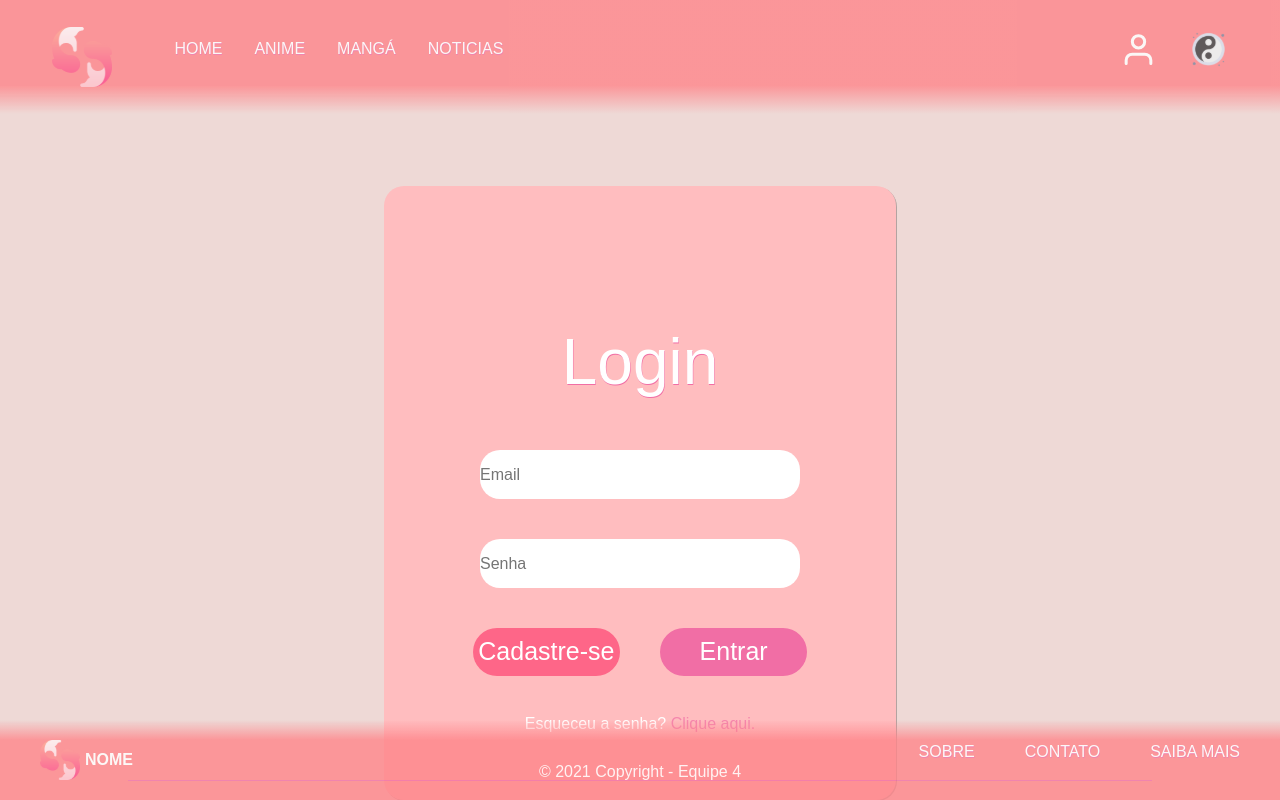
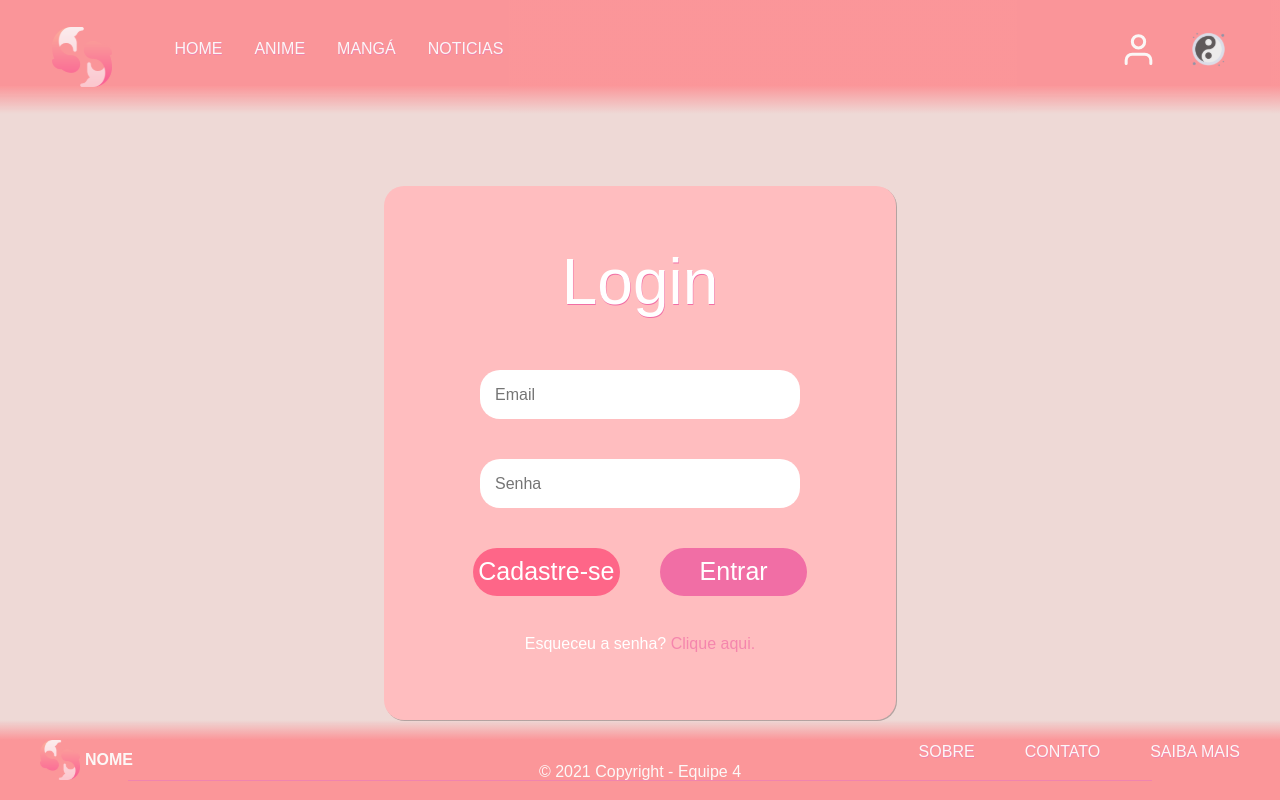
Before and after one commit to italoant/react-projeto-final, a React (Create React App) app: page /login in a window 1280 px wide. Built offline with nearby package versions, Linux system fonts and the light colour scheme; the HTML template or start-up script is replaced by a standard one.

Commit message:
criação de rotas nos botões de login e cadastro

```diff
--- a/src/pages/Login/Login.js
+++ b/src/pages/Login/Login.js
@@ -1,5 +1,6 @@
 import React from "react";
 import { Formulario } from './Style';
+import { Link } from 'react-router-dom';
 
 
 export default function Login(){
@@ -11,10 +12,10 @@ export default function Login(){
                     <input type='text' placeholder="Email"/>
                 </section>
                 <section className="campos-form">
-                    <input type='text' placeholder="Senha"/>
+                    <input type='password' placeholder="Senha"/>
                 </section>
-                <button id="btn-esquerda" className="botao">Cadastre-se</button>
-                <button id="btn-direita" className="botao">Entrar</button>
+                <Link to='/cadastro'><button id="btn-esquerda" className="botao">Cadastre-se</button></Link>
+                <Link to='./'><button id="btn-direita" className="botao">Entrar</button></Link>
                 <p>Esqueceu a senha? <a href="##" target="_black">Clique aqui.</a></p>
             </Formulario>
         </div>
--- a/src/pages/Login/Style.js
+++ b/src/pages/Login/Style.js
@@ -12,7 +12,6 @@ export const Formulario = styled.form`
     box-shadow: 1px 1px rgba(0, 0, 0, 25%);
 
     label{
-        margin-top: 10vh;
         font-size: 64px;
         color: #FFFFFF;
         text-shadow: .5px .5px rgba(241, 110, 165, 50);
@@ -24,6 +23,7 @@ export const Formulario = styled.form`
     }
 
     .campos-form input{
+        padding: 15px;
         width: 25vw;
         height: 6.1vh;
         border-radius: 20px;
```
